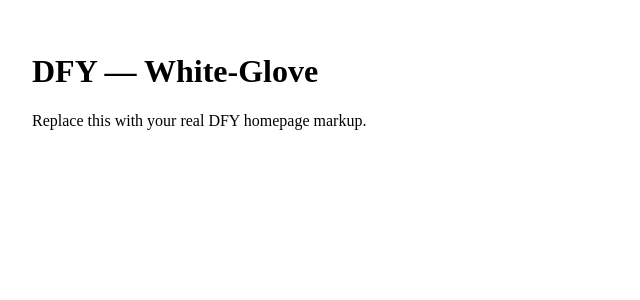
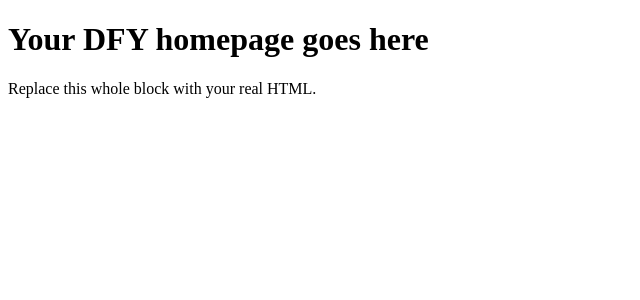
Before and after one commit to AI-BotBuilder-UK/aibb-os, a React (Vite) app: page / in a window 1280 px wide. Shown: the top 300 px of the page, without its empty margins (0-640 px from the left). Built offline with nearby package versions, Linux system fonts and the light colour scheme.

Commit message:
Replace DFY with real markup

```diff
--- a/src/pages/Dfy.jsx
+++ b/src/pages/Dfy.jsx
@@ -1,8 +1,16 @@
 export default function Dfy() {
+  // Paste your full DFY HTML (body content only) between the backticks.
+  // Keep <script> tags OUT for now (see “Assets & CSS/JS” below).
   return (
-    <main style={{ padding: 24 }}>
-      <h1>DFY — White-Glove</h1>
-      <p>Replace this with your real DFY homepage markup.</p>
-    </main>
+    <div
+      dangerouslySetInnerHTML={{
+        __html: `
+<!-- ================== START DFY HTML ================== -->
+<h1>Your DFY homepage goes here</h1>
+<p>Replace this whole block with your real HTML.</p>
+<!-- =================== END DFY HTML =================== -->
+        `
+      }}
+    />
   );
 }
```
